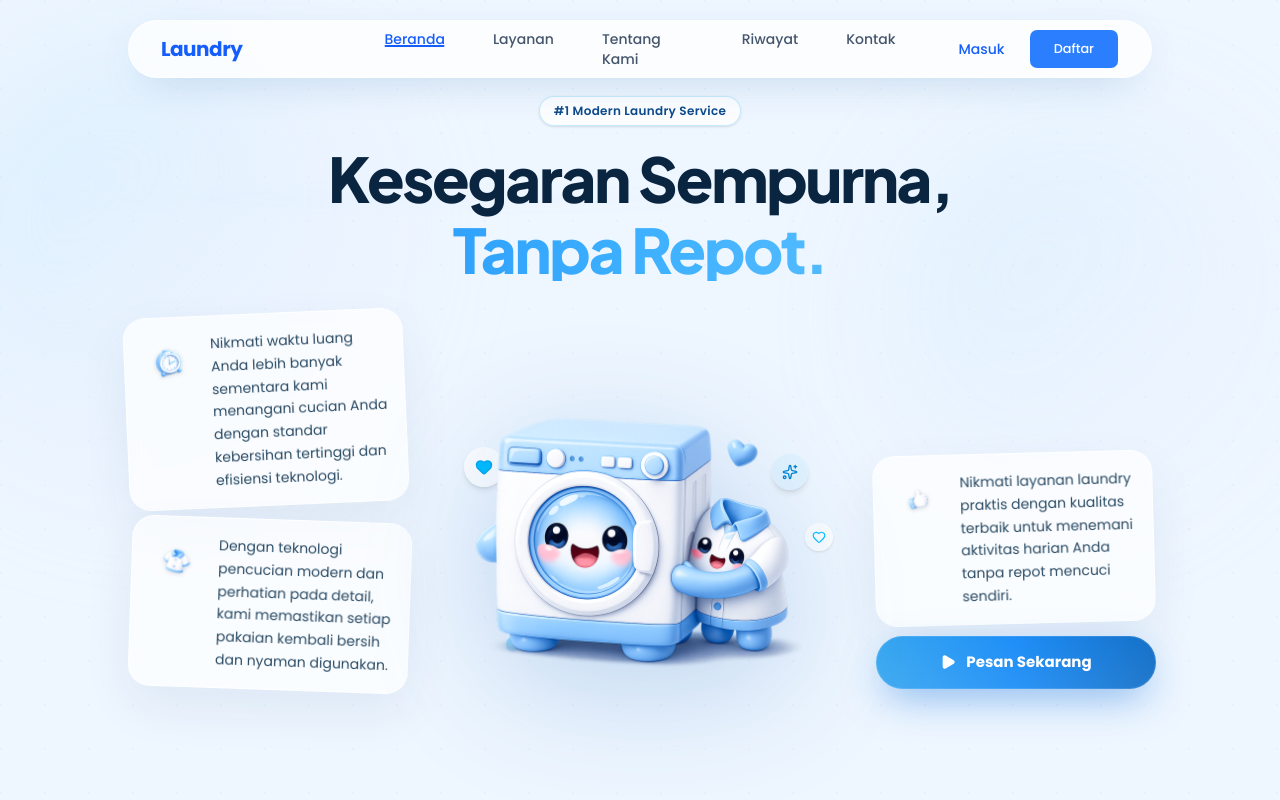
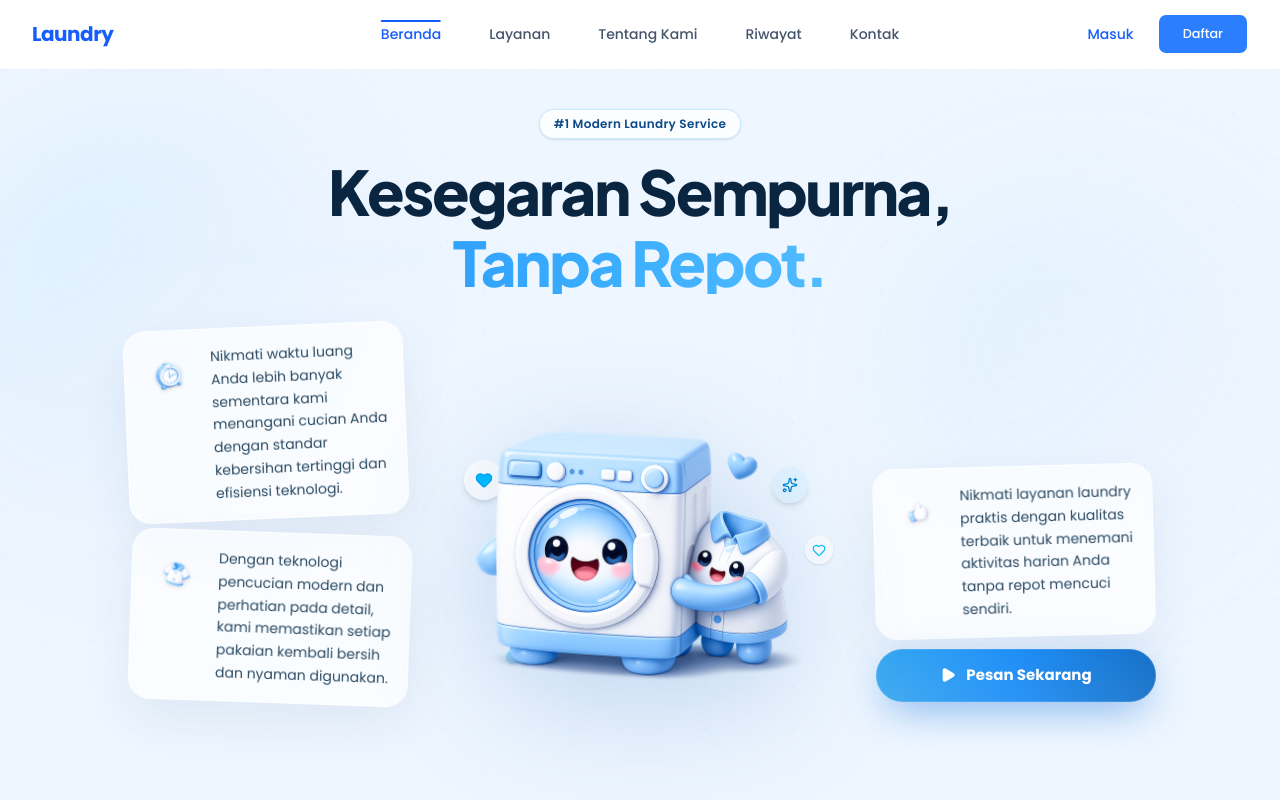
Before and after one commit to Varaaa-arch/WCC_UMKM-Laundry_Digital_Solution, a Next.js app: page / in a window 1280 px wide. Shown: the top 800 px of the page. Built offline with nearby package versions, Linux system fonts and the light colour scheme.

Commit message:
fix: Landing Page / Hero Section

```diff
--- a/src/components/home/HeroSection.tsx
+++ b/src/components/home/HeroSection.tsx
@@ -253,7 +253,7 @@ export function HeroSection() {
         aria-hidden
       />
 
-      <div className="relative z-10 mx-auto flex min-h-dvh max-w-[1200px] flex-col px-4 pb-0 pt-21 sm:px-6 sm:pt-23 lg:max-w-[1280px] lg:px-8 lg:pt-24">
+      <div className="relative z-10 mx-auto flex min-h-dvh max-w-[1200px] flex-col px-4 pb-0 pt-6 sm:px-6 sm:pt-8 lg:max-w-[1280px] lg:px-8 lg:pt-10">
         <motion.div
           className="mb-4 flex justify-center sm:mb-5"
           variants={containerVariants}
--- a/src/components/layout/Navbar.tsx
+++ b/src/components/layout/Navbar.tsx
@@ -21,7 +21,6 @@ import {
 export function Navbar() {
   const [scrolled, setScrolled] = React.useState(false)
   const pathname = usePathname()
-  const isHome = pathname === "/"
 
   React.useEffect(() => {
     const handler = () => setScrolled(window.scrollY > 4)
@@ -33,19 +32,12 @@ export function Navbar() {
   return (
     <header
       className={cn(
-        isHome
-          ? "pointer-events-none fixed inset-x-0 top-0 z-60 border-0 bg-transparent"
-          : "sticky top-0 z-50 w-full border-b border-transparent bg-white transition-shadow",
-        !isHome && scrolled && "shadow-sm"
+        "sticky top-0 z-50 w-full border-b border-transparent bg-white transition-shadow",
+        scrolled && "shadow-sm"
       )}
     >
       <nav
-        className={cn(
-          "mx-auto flex h-16 max-w-7xl items-center justify-between px-4 sm:h-17 sm:px-6 lg:px-8",
-          isHome &&
-            "pointer-events-auto mt-4 h-14 max-w-5xl rounded-full border border-white/70 bg-white/78 px-3 shadow-[0_12px_44px_-18px_rgba(30,100,160,0.35)] backdrop-blur-xl sm:mt-5 sm:h-14.5 sm:px-5",
-          isHome && scrolled && "border-sky-100/90 bg-white/88 shadow-[0_14px_48px_-14px_rgba(30,100,160,0.38)]"
-        )}
+        className="mx-auto flex h-16 max-w-7xl items-center justify-between px-4 sm:h-17 sm:px-6 lg:px-8"
         aria-label="Primary"
       >
         <Link
```
